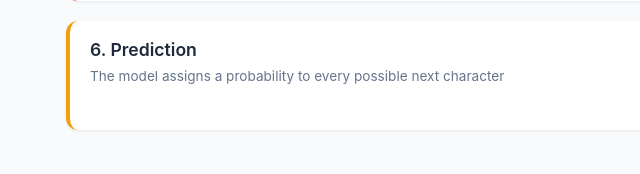
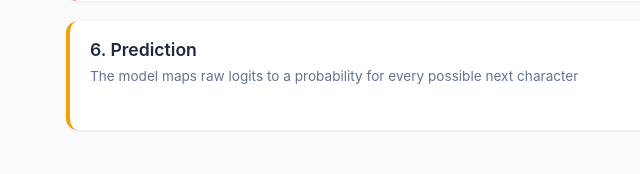
Before and after one commit to DrEntropy/microgpt, a Flask app: page / in a window 1280 px wide. Shown: the part 1478-1652 px from the top of the page, without its empty margins (190-830 px from the left). Run offline with Flask 3, Linux system fonts and the light colour scheme.

Commit message:
refine prediction card description for clarity

```diff
--- a/templates/index.html
+++ b/templates/index.html
@@ -123,7 +123,7 @@
         <div class="card" id="card-pred">
             <div class="card-header orange">
                 <h2>6. Prediction</h2>
-                <p>The model assigns a probability to every possible next character</p>
+                <p>The model maps raw logits to a probability for every possible next character</p>
             </div>
             <div class="card-body">
                 <div id="pred-bars" class="pred-bars"></div>
```
